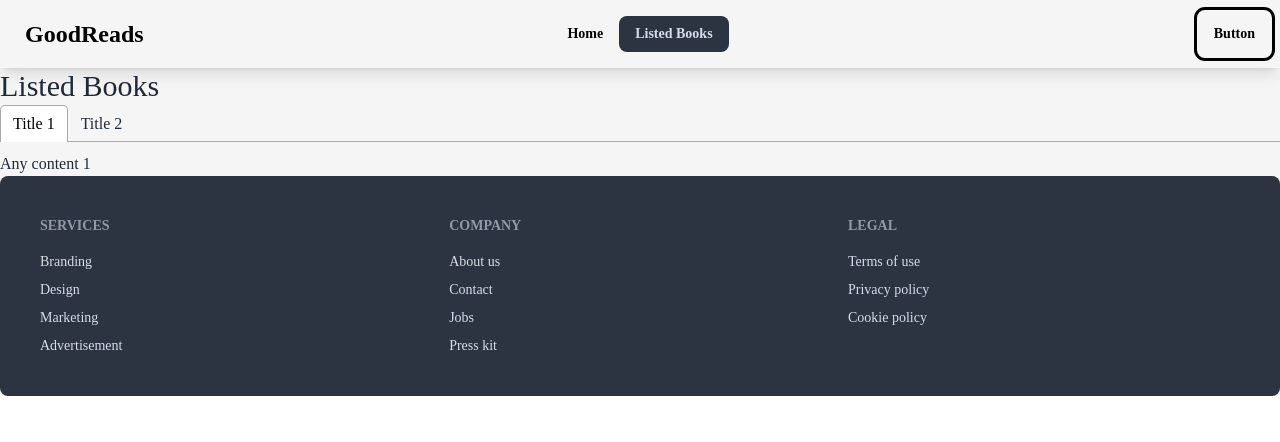
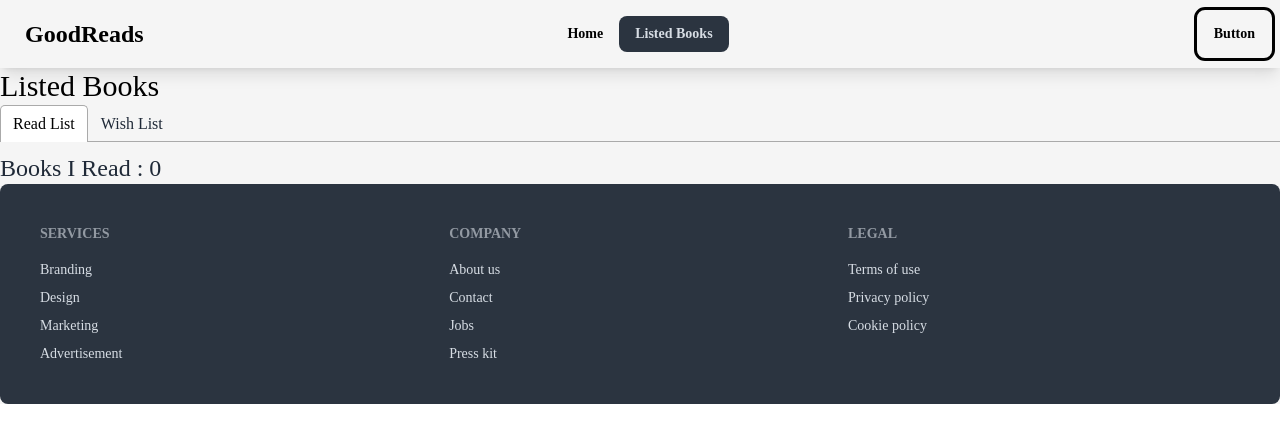
Before and after one commit to MirazZim/GoodReads, a React (Vite) app: page /listedBooks in a window 1280 px wide. Shown: the top 442 px of the page. Built offline with nearby package versions, Linux system fonts and the light colour scheme.

Commit message:
did the Listed book page now if we click the read button in bookdetails it will add to books i read page same for wish list page

```diff
--- a/src/Components/ListedBooks/ListedBooks.jsx
+++ b/src/Components/ListedBooks/ListedBooks.jsx
@@ -1,21 +1,46 @@
+import { useEffect, useState } from 'react';
+import { useLoaderData } from 'react-router-dom';
 import { Tab, Tabs, TabList, TabPanel } from 'react-tabs';
 import 'react-tabs/style/react-tabs.css';
+import { getStoredReadList } from '../../utility/addToDb';
+import Book from '../Book/Book';
 
 const ListedBooks = () => {
+    const allBooks = useLoaderData();
+    const [readList, setReadList] = useState([]);
+
+    useEffect (() =>{
+
+        const storedReadList = getStoredReadList();
+        const storedReadListInt = storedReadList.map(id => parseInt(id));
+
+        console.log(storedReadList,storedReadListInt, allBooks)
+
+        const readBookList = allBooks.filter(book => storedReadListInt.includes(book.bookId));
+        setReadList(readBookList)
+    }, [])
+
     return (
         <div>
-            <h3 className="text-3xl"> Listed Books</h3>
+            <h3 className="text-3xl text-black"> Listed Books</h3>
             <Tabs>
                 <TabList>
-                    <Tab>Title 1</Tab>
-                    <Tab>Title 2</Tab>
+                    <Tab>Read List</Tab>
+                    <Tab>Wish List</Tab>
                 </TabList>
 
                 <TabPanel>
-                    <h2>Any content 1</h2>
+                    <h2 className='text-2xl'>Books I Read : {readList.length}</h2>
+                    {
+                        readList.map(book => <Book key={book.bookId} book = {book} ></Book>)
+                    }
+
                 </TabPanel>
                 <TabPanel>
-                    <h2>Any content 2</h2>
+                    <h2 className='text-2xl'>Books I Wish to Read : {readList.length}</h2>
+                    {
+                        readList.map(book => <Book key={book.bookId} book = {book} ></Book>)
+                    }
                 </TabPanel>
             </Tabs>
         </div>
--- a/src/main.jsx
+++ b/src/main.jsx
@@ -34,6 +34,7 @@ const router = createBrowserRouter([
       {
         path: "listedBooks",
         element: <ListedBooks></ListedBooks>,
+        loader: () => fetch ('/booksData.json')
       },
       {
         path: "dashboard",
--- a/src/utility/addToDb.js
+++ b/src/utility/addToDb.js
@@ -23,4 +23,4 @@
 
  }
 
- export { addToStoredReadList }
+ export { addToStoredReadList, getStoredReadList }
```
